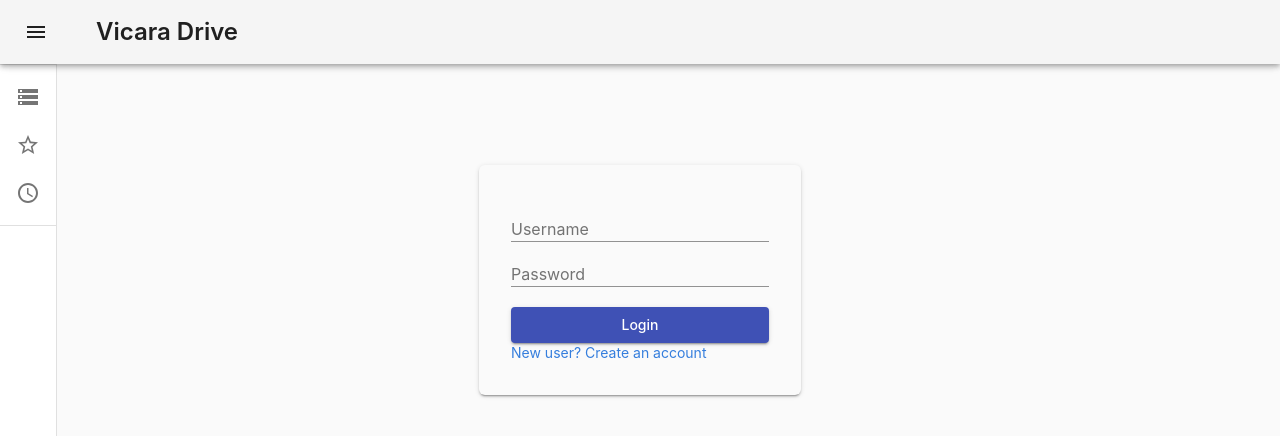
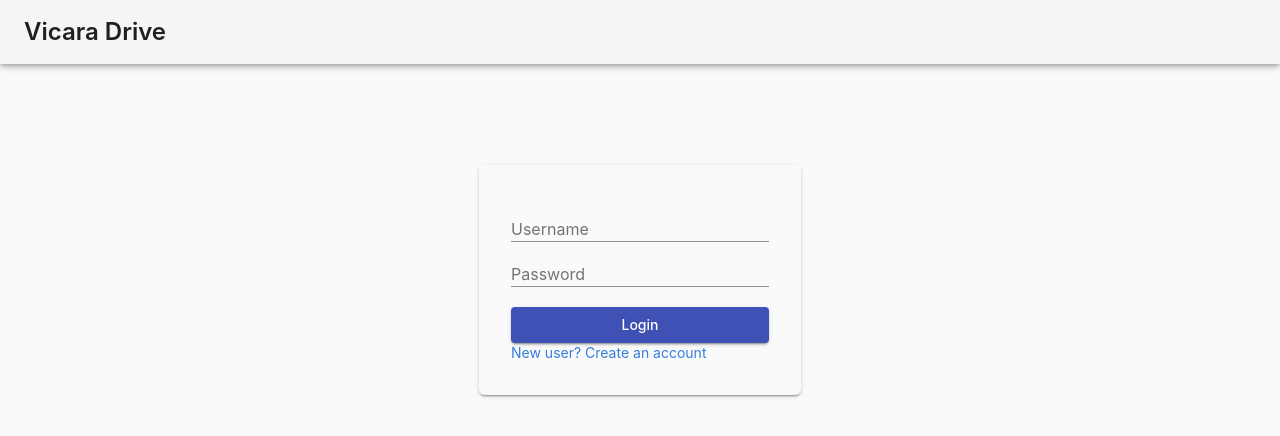
Before and after one commit to Crio-Winter-of-Doing-2021/VICARA-T5, a React (Create React App) app in the folder client/: page / in a window 1280 px wide. Shown: the top 436 px of the page. Built offline with nearby package versions, Linux system fonts and the light colour scheme.

Commit message:
Display sidebar only in authenticated routes

```diff
--- a/client/src/components/common/Appbar/Appbar.tsx
+++ b/client/src/components/common/Appbar/Appbar.tsx
@@ -132,6 +132,7 @@ const Appbar = ({ displayBackBtn }: AppbarProps) => {
             style={{ justifyContent: 'space-between' }}
           >
             <div className='flex'>
+              {authenticated && (
                 <IconButton
                   color='inherit'
                   aria-label='open drawer'
@@ -143,6 +144,7 @@ const Appbar = ({ displayBackBtn }: AppbarProps) => {
                 >
                   <MenuIcon />
                 </IconButton>
+              )}
               <div className='flex items-center'>
                 {displayBackBtn && (
                   <Link
@@ -175,6 +177,7 @@ const Appbar = ({ displayBackBtn }: AppbarProps) => {
             )}
           </Toolbar>
         </AppBar>
+        {authenticated && (
           <Drawer
             variant='permanent'
             className={clsx(classes.drawer, {
@@ -196,6 +199,7 @@ const Appbar = ({ displayBackBtn }: AppbarProps) => {
             <Divider />
             <Sidebar />
           </Drawer>
+        )}
       </div>
       {/* <div className={classes.content}>
         <div className={classes.toolbar} />
```
Lines whose indentation alone changed are shown as unchanged.
